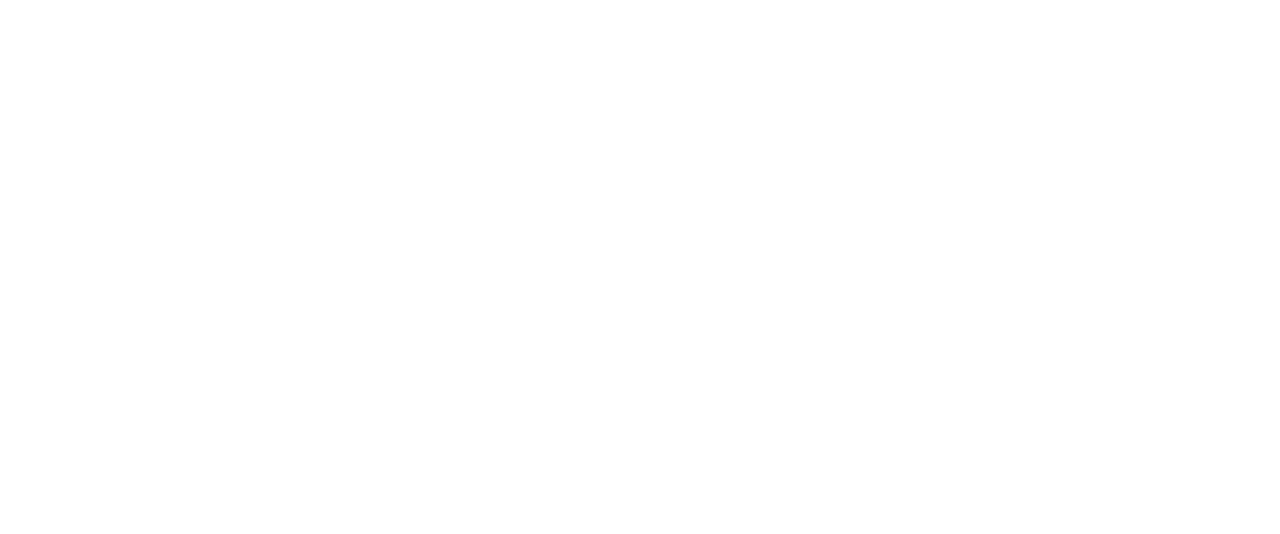
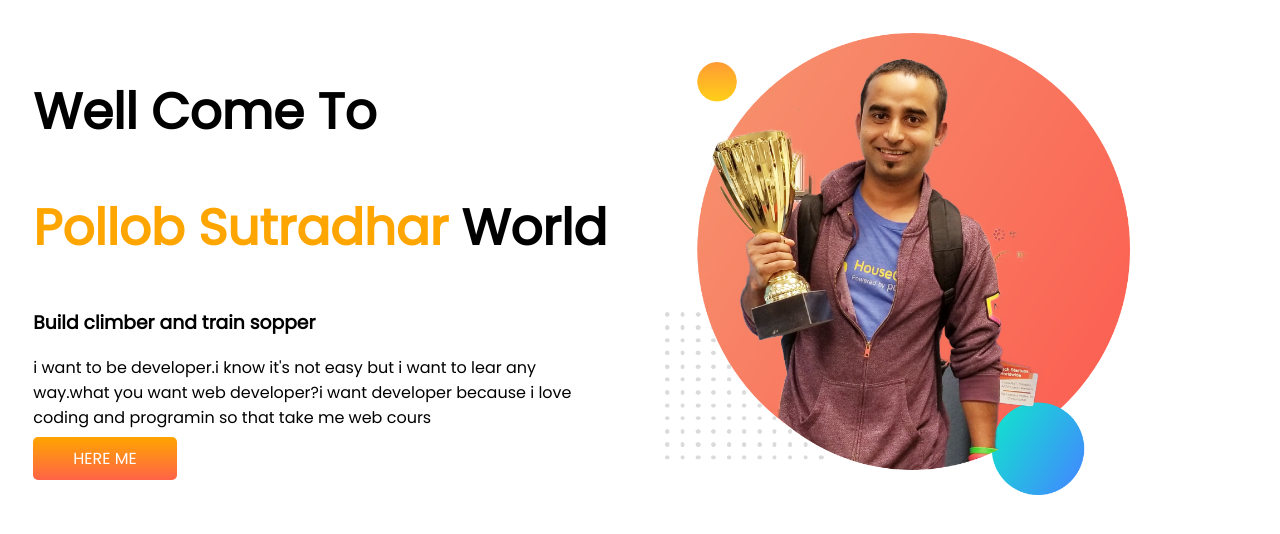
Before and after one commit to biplabsutradar/milstone-1, a plain HTML site: page index.html in a window 1280 px wide. Drawn offline with Linux system fonts and the light colour scheme.

Commit message:
some add div

```diff
--- a/index.html
+++ b/index.html
@@ -5,8 +5,22 @@
     <meta http-equiv="X-UA-Compatible" content="IE=edge">
     <meta name="viewport" content="width=device-width, initial-scale=1.0">
     <title>milstone 1</title>
+    <link rel="preconnect" href="https://fonts.googleapis.com">
+    <link href="https://fonts.googleapis.com/css2?family=Poppins&display=swap" rel="stylesheet">
+    <link rel="stylesheet" href="style.css">
 </head>
 <body>
-
+<section>
+    <div class="half-width">
+        <h1>Well Come To</h1>
+        <h1><span class="color">Pollob Sutradhar</span> World</h1>
+        <h3>Build climber and train sopper</h3>
+        <p>i want to be developer.i know it's not easy but i want to lear any way.what you want web developer?i want developer because i love coding and programin so that take me web cours</p>
+        <a class="link-button" href="https://www.linkedin.com/feed/" target="_blank" >HERE ME</a>
+        </div>
+        <div class="half-width">
+            <img src="images/jhankar.png">
+        </div>
+</section>
 </body>
 </html>
--- a/style.css
+++ b/style.css
@@ -0,0 +1,32 @@
+body {
+    font-family: 'Poppins', sans-serif;
+}
+
+h1 {
+    font-size: 50px;
+}
+
+.color {
+    color: orange;
+}
+
+section {
+    display: flex;
+}
+
+.half-width {
+    width: 50%;
+    padding:2%;
+}
+
+.half-width img {
+    width: 80%;
+
+}
+.link-button{
+    background-image:linear-gradient(orange,tomato);
+    text-decoration:none;
+    border-radius:5px;
+    padding:10px 40px;
+    color:white;
+}
```
